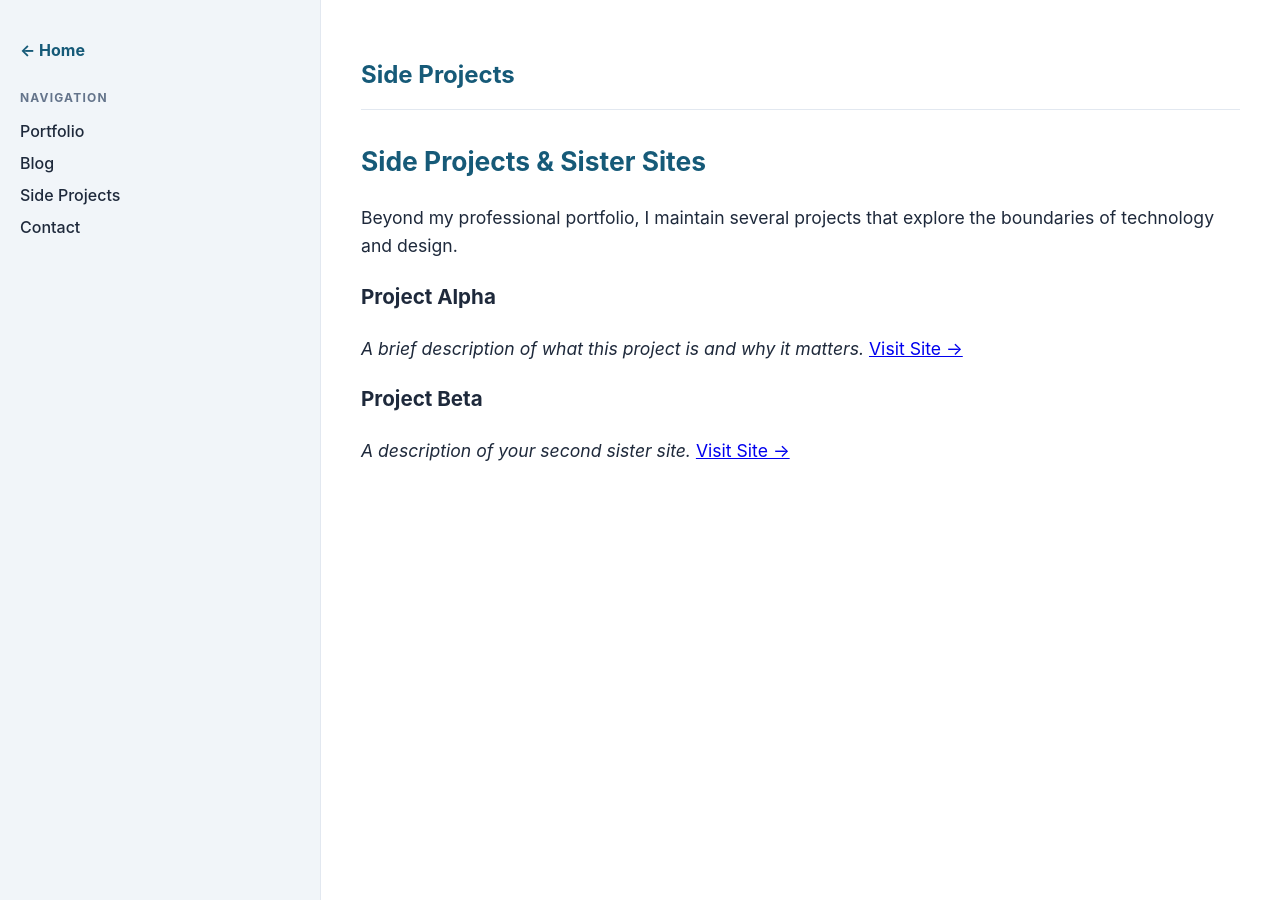
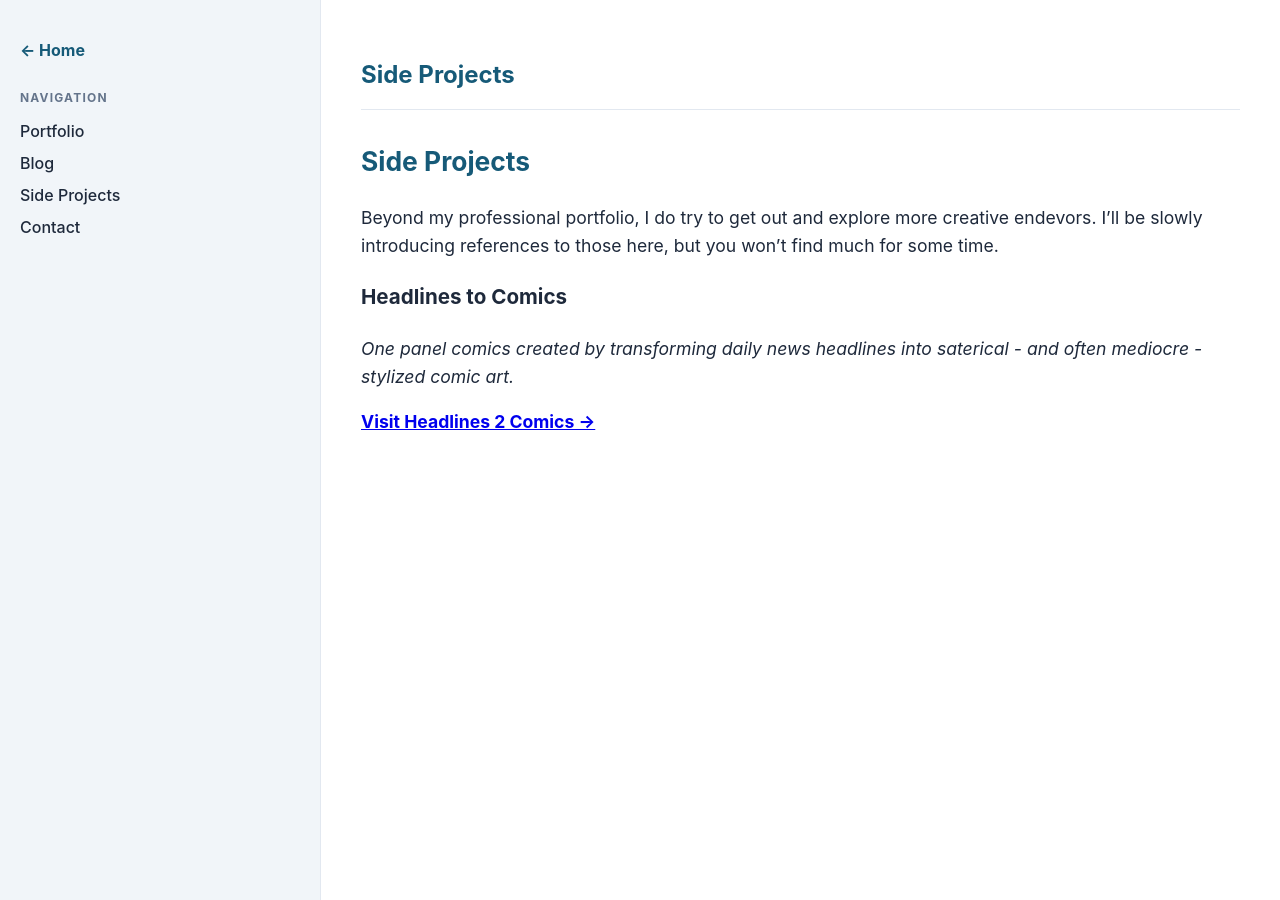
Before and after one commit to jonfeavel/portfolio, a Jekyll site: the page built from projects.md, in a window 1280 px wide and 900 px high. Built offline with Jekyll 4.4.1, drawn with Linux system fonts in a browser that asks for light colours.

Commit message:
Update projects.md

```diff
--- a/projects.md
+++ b/projects.md
@@ -4,13 +4,11 @@ title: "Side Projects"
 permalink: /projects/
 ---
 
-# Side Projects & Sister Sites
-Beyond my professional portfolio, I maintain several projects that explore the boundaries of technology and design.
+# Side Projects
+Beyond my professional portfolio, I do try to get out and explore more creative endevors.
+I'll be slowly introducing references to those here, but you won't find much for some time.
 
-### Project Alpha
-*A brief description of what this project is and why it matters.*
-[Visit Site →](https://example.com)
+### Headlines to Comics
+*One panel comics created by transforming daily news headlines into saterical - and often mediocre - stylized comic art.*
 
-### Project Beta
-*A description of your second sister site.*
-[Visit Site →](https://example.com)
+**[Visit Headlines 2 Comics →](https://www.headlines2comics.com/)**
```
